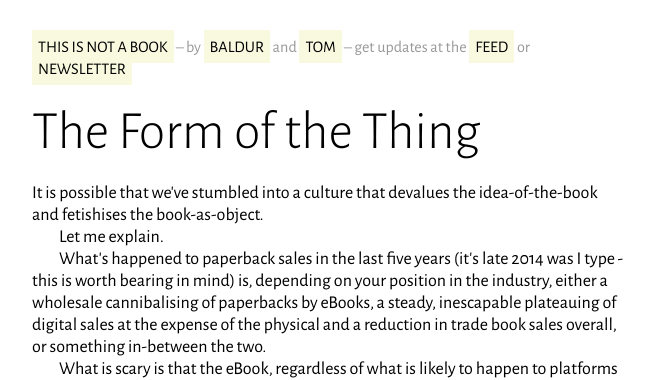
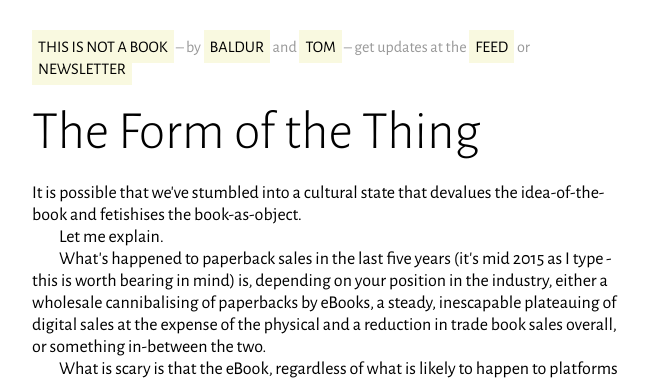
Before and after one commit to baldurbjarnason/this-is-not-a-book, a Jekyll site: the page built from The_Form_of_the_Thing.md, in a window 1280 px wide. Shown: the top 380 px of the page, without its empty margins (311-965 px from the left). Built offline with Jekyll 4.4.1, drawn with Linux system fonts in a browser that asks for light colours.

Commit message:
Update The_Form_of_the_Thing.md

```diff
--- a/The_Form_of_the_Thing.md
+++ b/The_Form_of_the_Thing.md
@@ -3,13 +3,13 @@ title: "The Form of the Thing"
 date: "2015-07-25 13:00:46"
 ---
 
-It is possible that we’ve stumbled into a culture that devalues the
+It is possible that we’ve stumbled into a cultural state that devalues the
 idea-of-the-book and fetishises the book-as-object.
 
 Let me explain.
 
-What’s happened to paperback sales in the last five years (it’s late
-2014 was I type - this is worth bearing in mind) is, depending on your
+What’s happened to paperback sales in the last five years (it’s mid
+2015 as I type - this is worth bearing in mind) is, depending on your
 position in the industry, either a wholesale cannibalising of paperbacks
 by eBooks, a steady, inescapable plateauing of digital sales at the
 expense of the physical and a reduction in trade book sales overall, or
```
